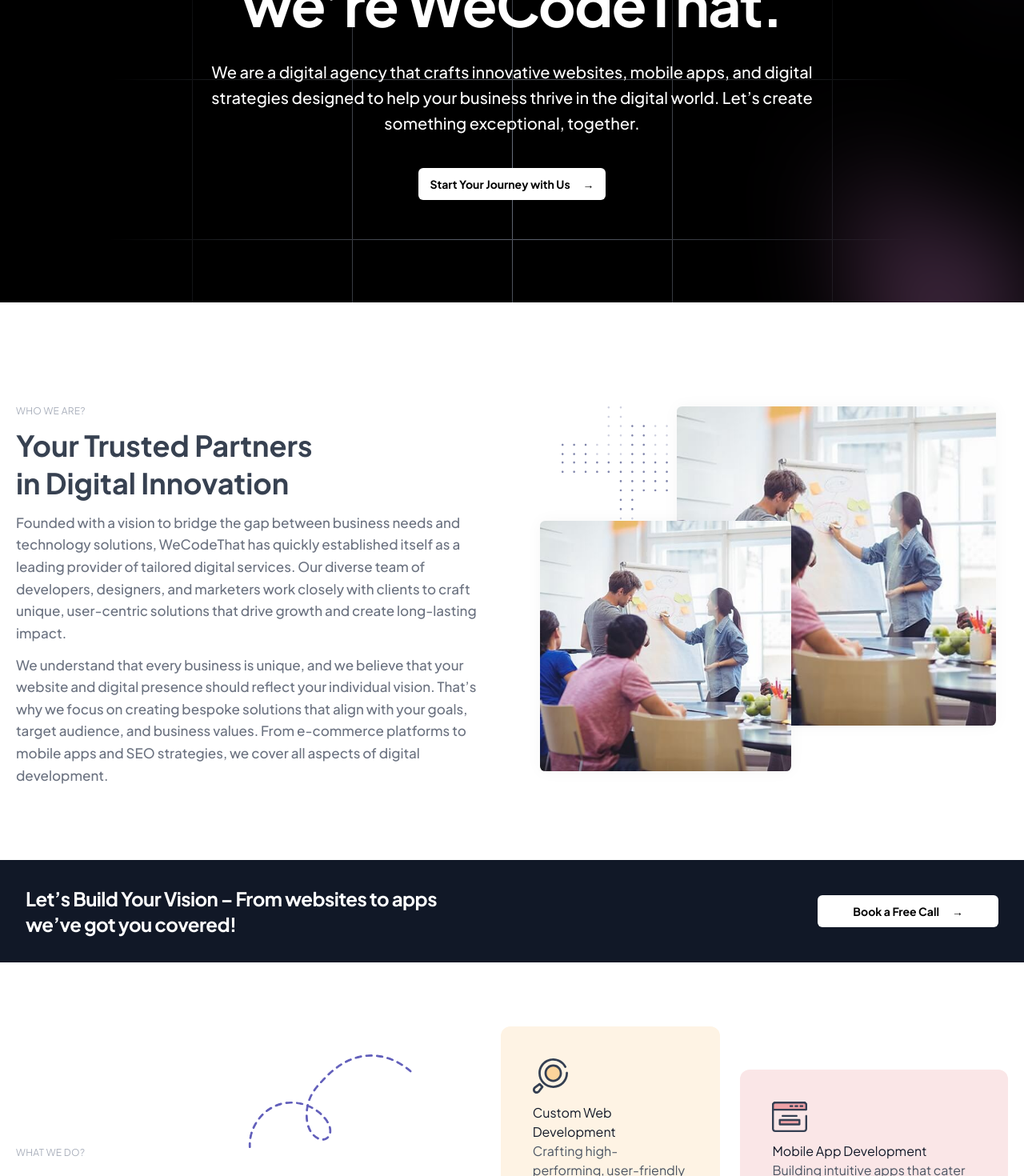
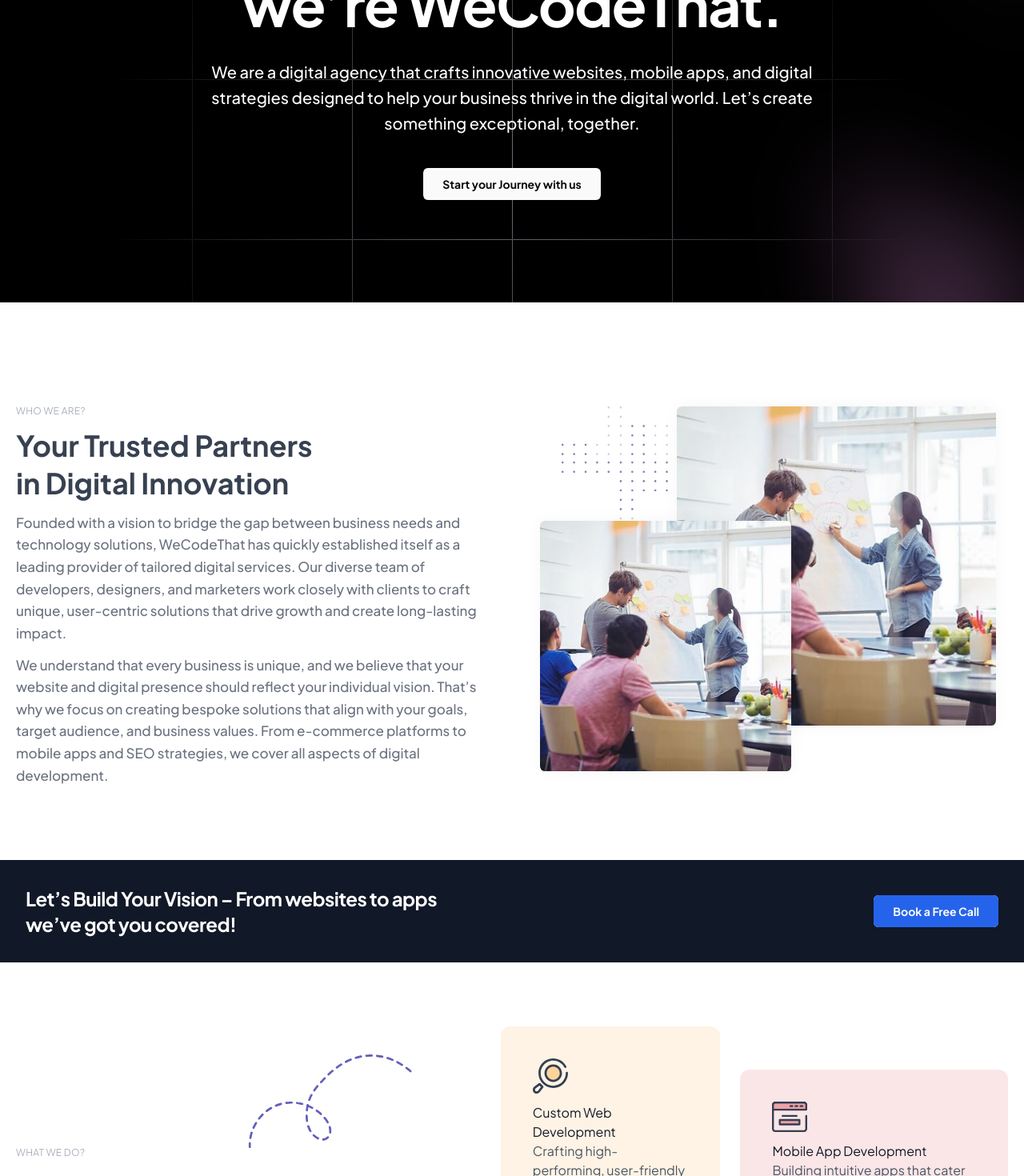
Before and after one commit to WeCodeThatGlobal/wecodethat, a Next.js app: page /about-us in a window 1280 px wide. Shown: the part 300-1770 px from the top of the page at 80% size. Built offline with nearby package versions, Linux system fonts and the light colour scheme.

Commit message:
fix: Change button styles

```diff
--- a/app/about-us/AppointmentBook.jsx
+++ b/app/about-us/AppointmentBook.jsx
@@ -14,16 +14,14 @@
           </p>
 
           <div className=" flex items-center justify-center w-full mt-10">
-            <a
-              href="https://calendar.google.com/calendar/appointments/schedules/AcZssZ0THqOtbWCkTEfTRS6X_4n16i8N0hFxFi_s6PKGGqCrZAHWCbgBmBtOFmqcFGOTZ3MdC8hK6RMI?gv=true"
-              target="blank"
-              className="rounded-md bg-white px-11 py-2.5 text-sm font-semibold hover:text-white hover:bg-black hover:shadow-[0px_4px_16px_rgba(17,17,26,0.1),_0px_8px_24px_rgba(17,17,26,0.1),_0px_16px_56px_rgba(17,17,26,0.1)]  hover:shadow-gray-900 focus-visible:outline focus-visible:outline-2 focus-visible:outline-offset-2 focus-visible:outline-indigo-600"
-            >
-              Book a Free Call
-              <span aria-hidden="true" className="ml-4">
-                →
-              </span>
-            </a>
+          <a
+            href="https://calendar.google.com/calendar/appointments/schedules/AcZssZ0THqOtbWCkTEfTRS6X_4n16i8N0hFxFi_s6PKGGqCrZAHWCbgBmBtOFmqcFGOTZ3MdC8hK6RMI?gv=true"
+            target="blank"
+            className="group relative inline-flex h-10 items-center justify-center overflow-hidden rounded-md bg-neutral-50 hover:text-blue-600 px-6 font-semibold text-sm text-neutral-50 "
+          >
+            <span class="absolute h-48 w-44 rounded-full bg-blue-600 transition-all duration-300 group-hover:h-0 group-hover:w-0"></span>
+            <span class="relative">Book a Free Call</span>
+          </a>
           </div>
           <svg
             viewBox="0 0 1024 1024"
--- a/app/about-us/CTAv1.jsx
+++ b/app/about-us/CTAv1.jsx
@@ -21,16 +21,14 @@
             </h3>
           </div>
           <div className=" flex items-center justify-center">
-            <a
-              href="https://calendar.google.com/calendar/appointments/schedules/AcZssZ0THqOtbWCkTEfTRS6X_4n16i8N0hFxFi_s6PKGGqCrZAHWCbgBmBtOFmqcFGOTZ3MdC8hK6RMI?gv=true"
-              target="blank"
-              className="rounded-md bg-white px-11 py-2.5 text-sm font-semibold hover:text-white hover:bg-black hover:shadow-[0px_4px_16px_rgba(17,17,26,0.1),_0px_8px_24px_rgba(17,17,26,0.1),_0px_16px_56px_rgba(17,17,26,0.1)]  hover:shadow-gray-900 focus-visible:outline focus-visible:outline-2 focus-visible:outline-offset-2 focus-visible:outline-indigo-600"
-            >
-              Book a Free Call
-              <span aria-hidden="true" className="ml-4">
-                →
-              </span>
-            </a>
+          <a
+            href="https://calendar.google.com/calendar/appointments/schedules/AcZssZ0THqOtbWCkTEfTRS6X_4n16i8N0hFxFi_s6PKGGqCrZAHWCbgBmBtOFmqcFGOTZ3MdC8hK6RMI?gv=true"
+            target="blank"
+            className="group relative inline-flex h-10 items-center justify-center overflow-hidden rounded-md bg-neutral-50 hover:text-blue-600 px-6 font-semibold text-sm text-neutral-50 "
+          >
+            <span class="absolute h-48 w-44 rounded-full bg-blue-600 transition-all duration-300 group-hover:h-0 group-hover:w-0"></span>
+            <span class="relative">Book a Free Call</span>
+          </a>
           </div>
         </div>
       </div>
--- a/app/about-us/CTAv2.jsx
+++ b/app/about-us/CTAv2.jsx
@@ -22,16 +22,14 @@
             </h3>
           </div>
           <div className=" flex items-center justify-center">
-            <a
-              href="https://calendar.google.com/calendar/appointments/schedules/AcZssZ0THqOtbWCkTEfTRS6X_4n16i8N0hFxFi_s6PKGGqCrZAHWCbgBmBtOFmqcFGOTZ3MdC8hK6RMI?gv=true"
-              target="blank"
-              className="rounded-md bg-white px-11 py-2.5 text-sm font-semibold hover:text-white hover:bg-black hover:shadow-[0px_4px_16px_rgba(17,17,26,0.1),_0px_8px_24px_rgba(17,17,26,0.1),_0px_16px_56px_rgba(17,17,26,0.1)]  hover:shadow-gray-900 focus-visible:outline focus-visible:outline-2 focus-visible:outline-offset-2 focus-visible:outline-indigo-600"
-            >
-              Book a Free Call
-              <span aria-hidden="true" className="ml-4">
-                →
-              </span>
-            </a>
+          <a
+            href="https://calendar.google.com/calendar/appointments/schedules/AcZssZ0THqOtbWCkTEfTRS6X_4n16i8N0hFxFi_s6PKGGqCrZAHWCbgBmBtOFmqcFGOTZ3MdC8hK6RMI?gv=true"
+            target="blank"
+            className="group relative inline-flex h-10 items-center justify-center overflow-hidden rounded-md bg-neutral-50 hover:text-blue-600 px-6 font-semibold text-sm text-neutral-50 "
+          >
+            <span class="absolute h-48 w-44 rounded-full bg-blue-600 transition-all duration-300 group-hover:h-0 group-hover:w-0"></span>
+            <span class="relative">Book a Free Call</span>
+          </a>
           </div>
         </div>
       </div>
--- a/app/about-us/HeroSection.jsx
+++ b/app/about-us/HeroSection.jsx
@@ -59,16 +59,15 @@
                 together.
               </p>
               <div className="mt-10 flex items-center justify-center gap-x-6 w-full">
-                <a
-                  href="https://calendar.google.com/calendar/appointments/schedules/AcZssZ0THqOtbWCkTEfTRS6X_4n16i8N0hFxFi_s6PKGGqCrZAHWCbgBmBtOFmqcFGOTZ3MdC8hK6RMI?gv=true"
-                  target="blank"
-                  className="rounded-md bg-white px-3.5 py-2.5 text-sm font-semibold hover:text-white hover:bg-black hover:shadow-[0px_4px_16px_rgba(17,17,26,0.1),_0px_8px_24px_rgba(17,17,26,0.1),_0px_16px_56px_rgba(17,17,26,0.1)]  hover:shadow-gray-900 focus-visible:outline focus-visible:outline-2 focus-visible:outline-offset-2 focus-visible:outline-indigo-600"
-                >
-                  Start Your Journey with Us
-                  <span className="ml-4" aria-hidden="true">
-                    →
-                  </span>
-                </a>
+              <a
+                href="https://calendar.google.com/calendar/appointments/schedules/AcZssZ0THqOtbWCkTEfTRS6X_4n16i8N0hFxFi_s6PKGGqCrZAHWCbgBmBtOFmqcFGOTZ3MdC8hK6RMI?gv=true"
+                target="blank"
+                className="group relative inline-flex h-10 items-center justify-center overflow-hidden rounded-md bg-blue-600 hover:text-white px-6 font-semibold text-sm text-neutral-950 "
+              >
+                <span class="absolute h-48 w-56 rounded-full bg-neutral-50 transition-all duration-300 group-hover:h-0 group-hover:w-0"></span>
+                <span class="relative">Start your Journey with us</span>
+              </a>
+
               </div>
             </div>
           </div>
```
